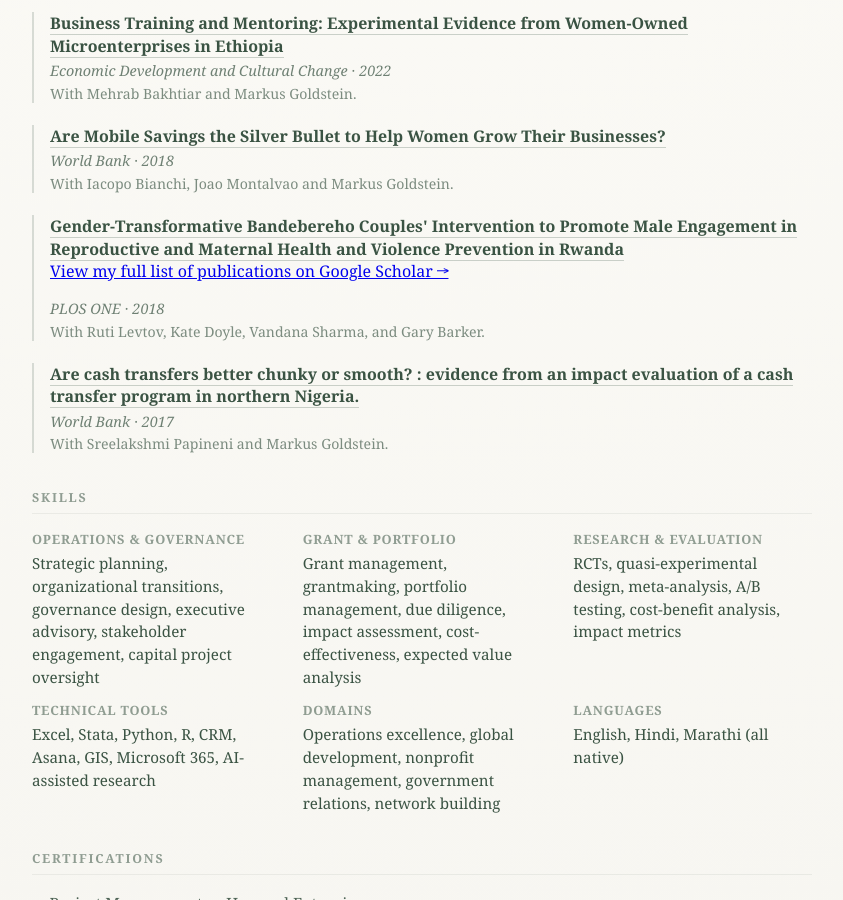
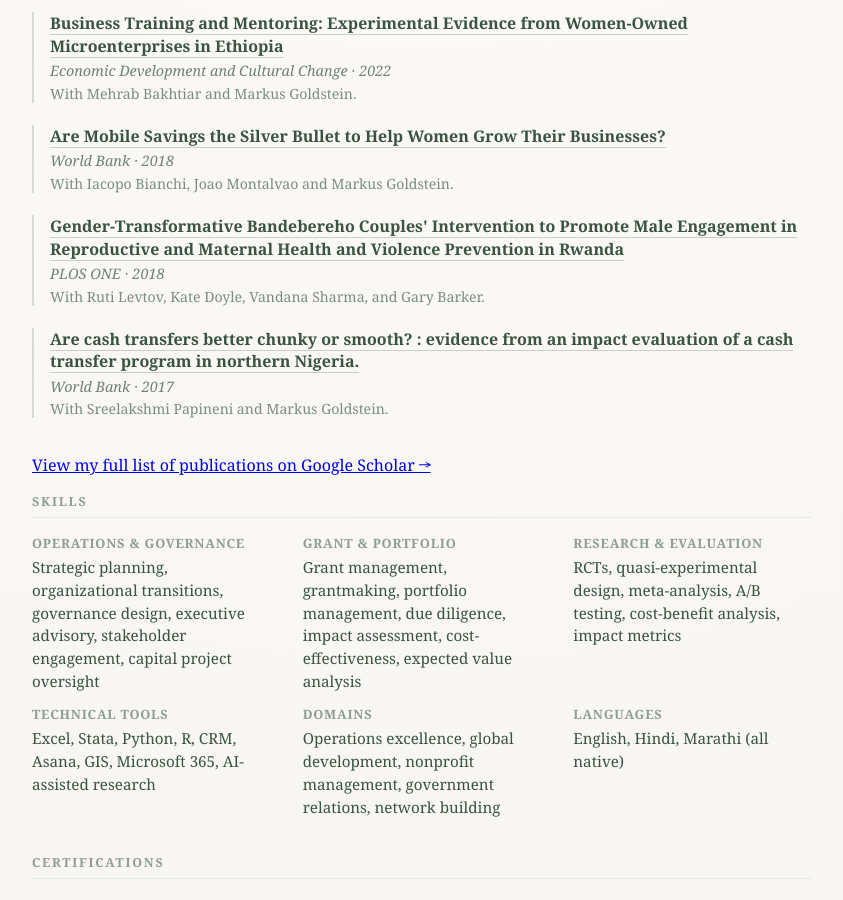
Before and after one commit to gautambastian/gautambastian.com, a Jekyll site: the page built from cv.md, in a window 1280 px wide and 900 px high, scrolled down 2456 px. Shown: the whole window, without its empty margins (218-1061 px from the left). Built offline with Jekyll 4.4.1, drawn with Linux system fonts in a browser that asks for light colours; some of the changed lines change nothing that is shown.

Commit message:
More formatting changes to pubs section

```diff
--- a/cv.md
+++ b/cv.md
@@ -115,7 +115,6 @@ permalink: /cv/
 <div class="pub-title">
 <a href="https://doi.org/10.1371/journal.pone.0192756" target="_blank">Gender-Transformative Bandebereho Couples' Intervention to Promote Male Engagement in Reproductive and Maternal Health and Violence Prevention in Rwanda</a>
 </div>
-<p style="margin-bottom:1rem;"><a href="https://scholar.google.com/citations?user=vMkDMmwAAAAJ&hl=en" target="_blank">View my full list of publications on Google Scholar &rarr;</a></p>
 <div class="pub-meta">PLOS ONE · 2018</div>
 <div class="pub-coauthors">With Ruti Levtov, Kate Doyle, Vandana Sharma, and Gary Barker.</div>
 </div>
@@ -127,6 +126,7 @@ permalink: /cv/
 <div class="pub-coauthors">With Sreelakshmi Papineni and Markus Goldstein.</div>
 </div>
 </div>
+<p style="margin-bottom:1rem;"><a href="https://scholar.google.com/citations?user=vMkDMmwAAAAJ&hl=en" target="_blank">View my full list of publications on Google Scholar &rarr;</a></p>
 <div class="resume-section">
 <h2>Skills</h2>
 <div class="skills-grid">
```
